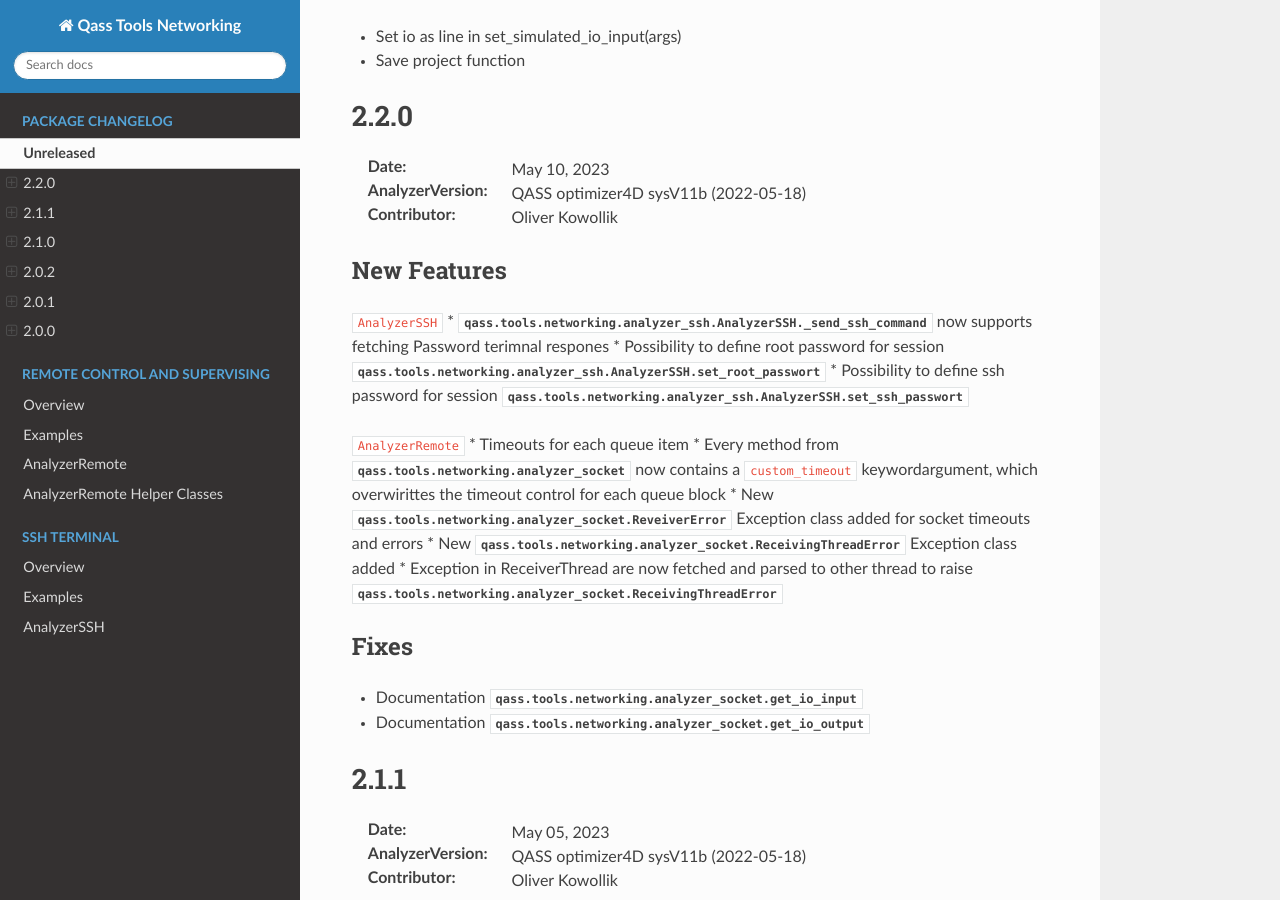
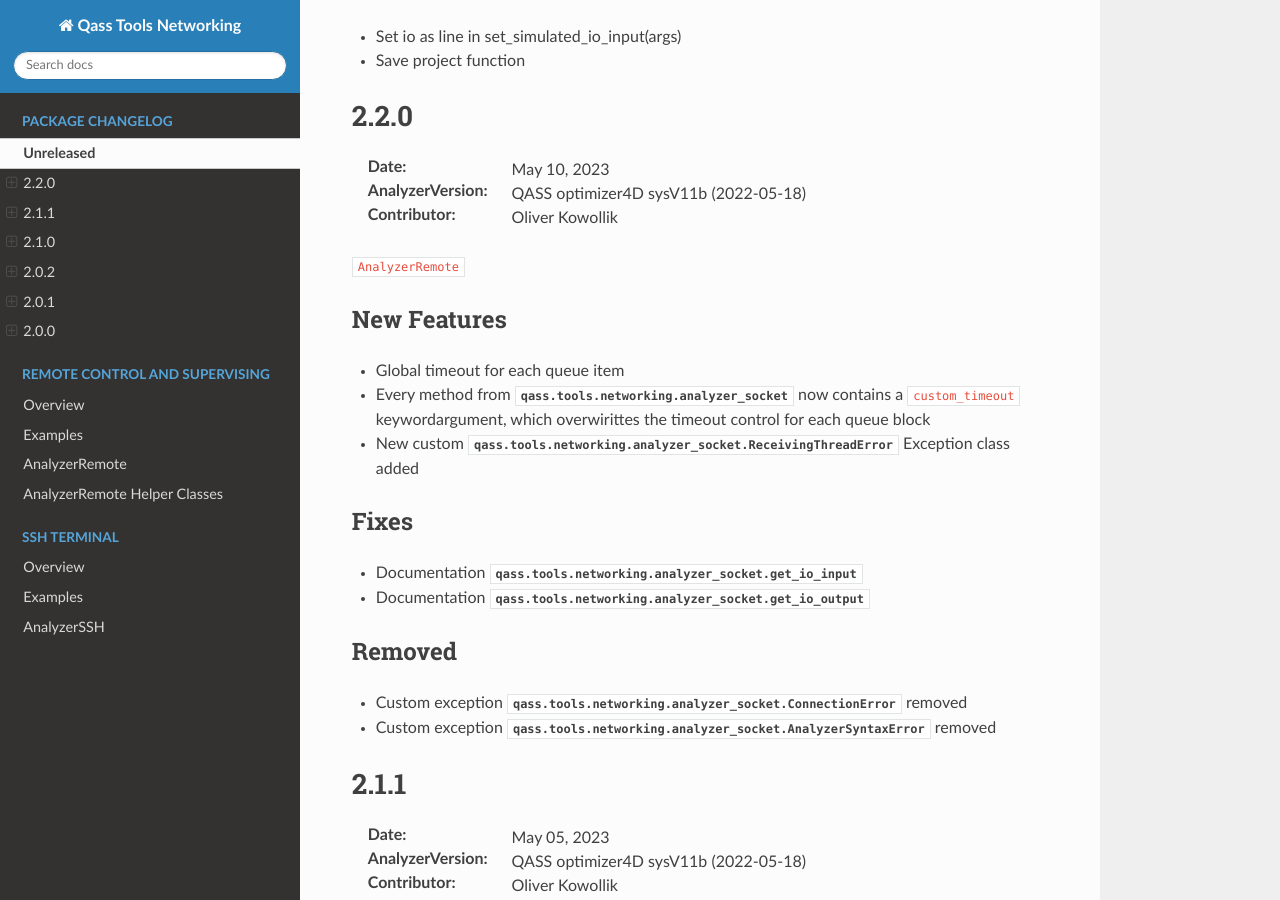
Before and after one commit to QASS/qass-tools-networking, a Sphinx documentation site: the page built from docs/source/changelog.rst, in a window 1280 px wide and 900 px high, scrolled down 207 px. Built offline with Sphinx 7.4.7 and the Read the Docs theme 2.0.0, drawn with Linux system fonts in a browser that asks for light colours.

Commit message:
Only stash features in Changelog that are happening in this branch

```diff
--- a/docs/source/changelog.rst
+++ b/docs/source/changelog.rst
@@ -13,25 +13,23 @@ Planned changes for next releases will be noted here. If you have any suggestion
 
 :Contributor: Oliver Kowollik
 
+``AnalyzerRemote``
+
 New Features
 ------------
-
-``AnalyzerSSH``
-* :mod:`qass.tools.networking.analyzer_ssh.AnalyzerSSH._send_ssh_command` now supports fetching Password terimnal respones
-* Possibility to define root password for session :mod:`qass.tools.networking.analyzer_ssh.AnalyzerSSH.set_root_passwort`
-* Possibility to define ssh password for session :mod:`qass.tools.networking.analyzer_ssh.AnalyzerSSH.set_ssh_passwort`
-
-``AnalyzerRemote``
-* Timeouts for each queue item
+* Global timeout for each queue item
 * Every method from :mod:`qass.tools.networking.analyzer_socket` now contains a ``custom_timeout`` keywordargument, which overwirittes the timeout control for each queue block
-* New :mod:`qass.tools.networking.analyzer_socket.ReveiverError` Exception class added for socket timeouts and errors
-* New :mod:`qass.tools.networking.analyzer_socket.ReceivingThreadError` Exception class added
-* Exception in ReceiverThread are now fetched and parsed to other thread to raise :mod:`qass.tools.networking.analyzer_socket.ReceivingThreadError`
+* New custom :mod:`qass.tools.networking.analyzer_socket.ReceivingThreadError` Exception class added
 
 Fixes
 ------
 * Documentation :mod:`qass.tools.networking.analyzer_socket.get_io_input`
 * Documentation :mod:`qass.tools.networking.analyzer_socket.get_io_output`
+
+Removed
+-------
+* Custom exception :mod:`qass.tools.networking.analyzer_socket.ConnectionError` removed
+* Custom exception :mod:`qass.tools.networking.analyzer_socket.AnalyzerSyntaxError` removed
 
 2.1.1
 """""
```
